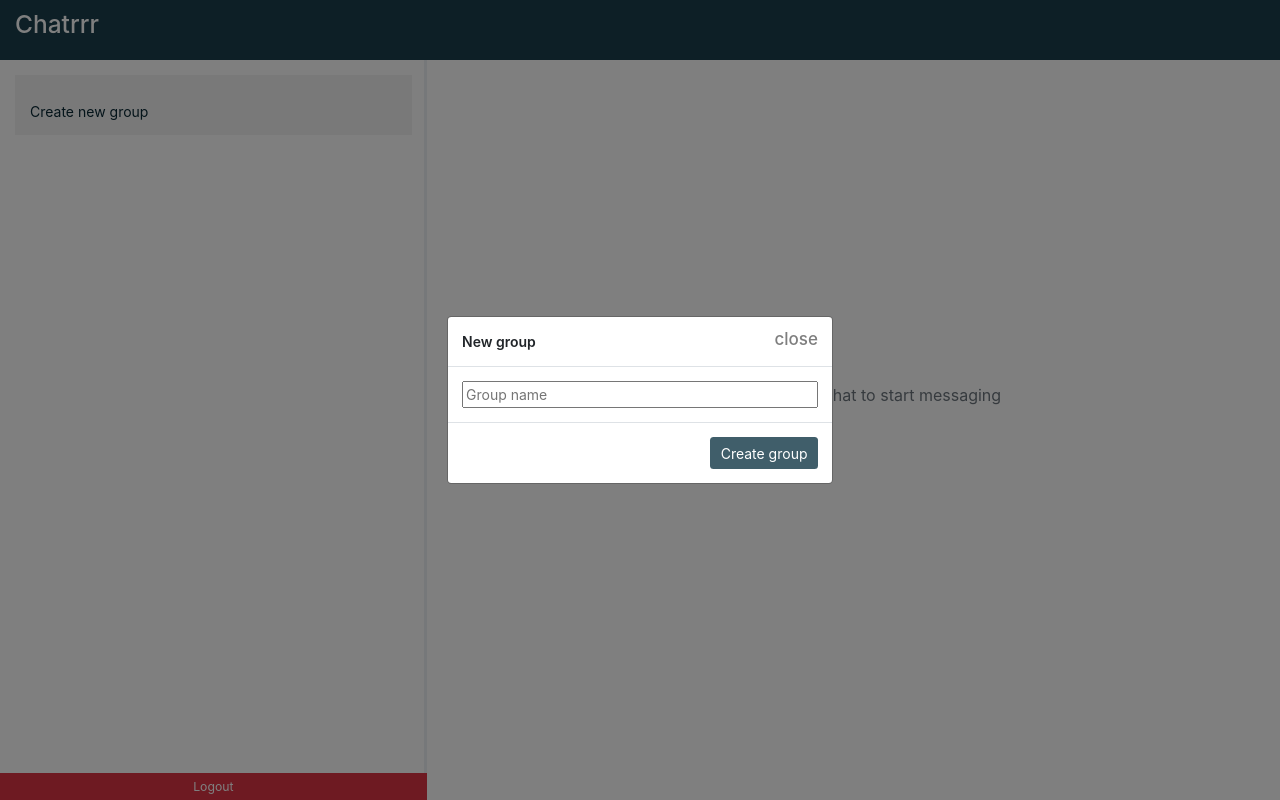
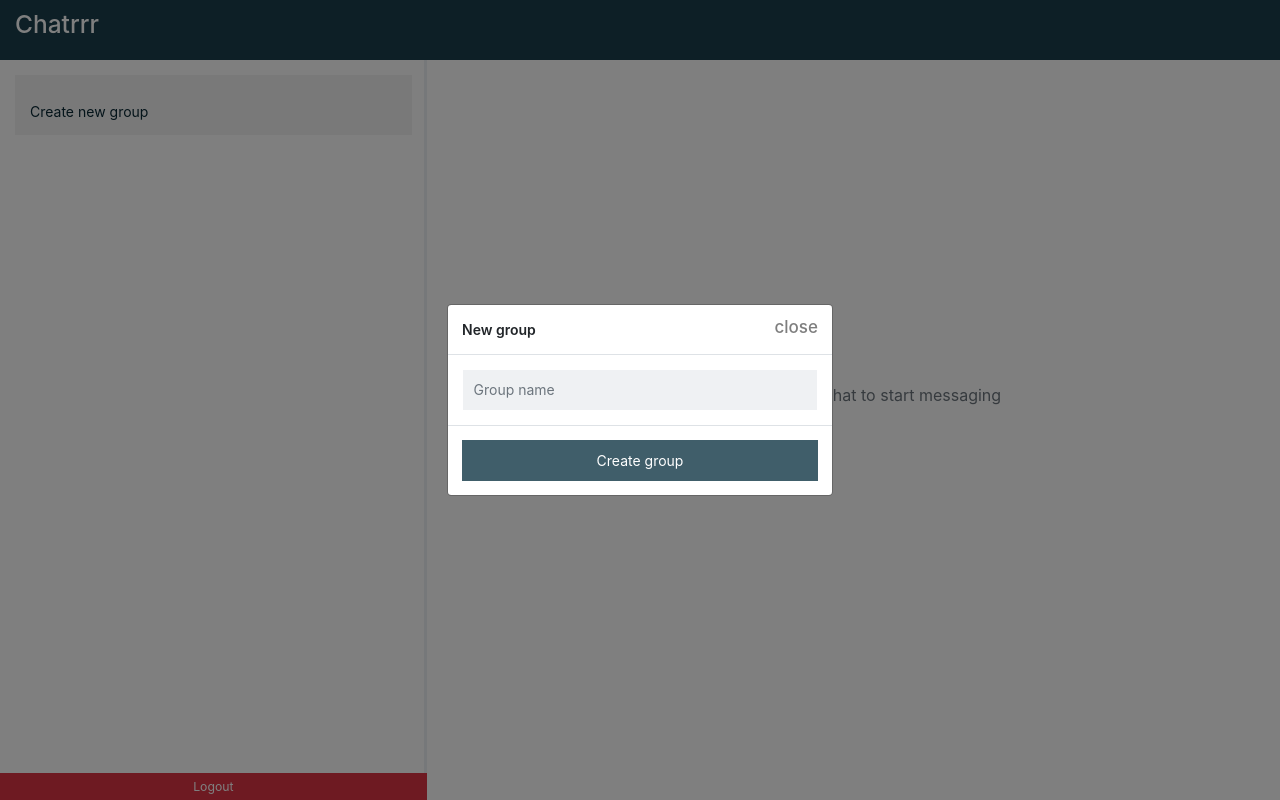
Before and after one commit to hooseinsaid/Flask-Chat--Flask-socketio-, a Flask app: page / in a window 1280 px wide, after a click on "Create new group". Run offline with Flask 2, Linux system fonts and the light colour scheme; the visitor is signed in with stand-in values (Sample User, id 1); data comes from the database, SQL or seed files in the repository; data that the repository does not hold is empty; some libraries are stand-ins or nearby versions.

Commit message:
minor on style

```diff
--- a/chezchat/static/css/style.css
+++ b/chezchat/static/css/style.css
@@ -372,7 +372,7 @@ html, body {
     min-width: 260px;
 }
 
-.form-control, .signup-login-container .btn{
+.form-control, .signup-login-container .btn, #myModal .modal-footer .btn{
     height: calc(1.5em + .75rem + 10px) !important;
 }
 
--- a/chezchat/templates/chatroom.html
+++ b/chezchat/templates/chatroom.html
@@ -177,11 +177,11 @@
                     </div>
 
                     <div class="modal-body" style="max-height: 430px; overflow: auto;">
-                        {{ form.name(placeholder="Group name", style="width: 100%") }}
+                        {{ form.name(class="form-control rounded-0", placeholder="Group name", style="width: 100%") }}
                     </div>
 
                     <div class="modal-footer">
-                        {{ form.submit(class="btn btn-primary") }}
+                        {{ form.submit(class="btn btn-block btn-primary rounded-0") }}
                     </div>
 
                 </div>
```
